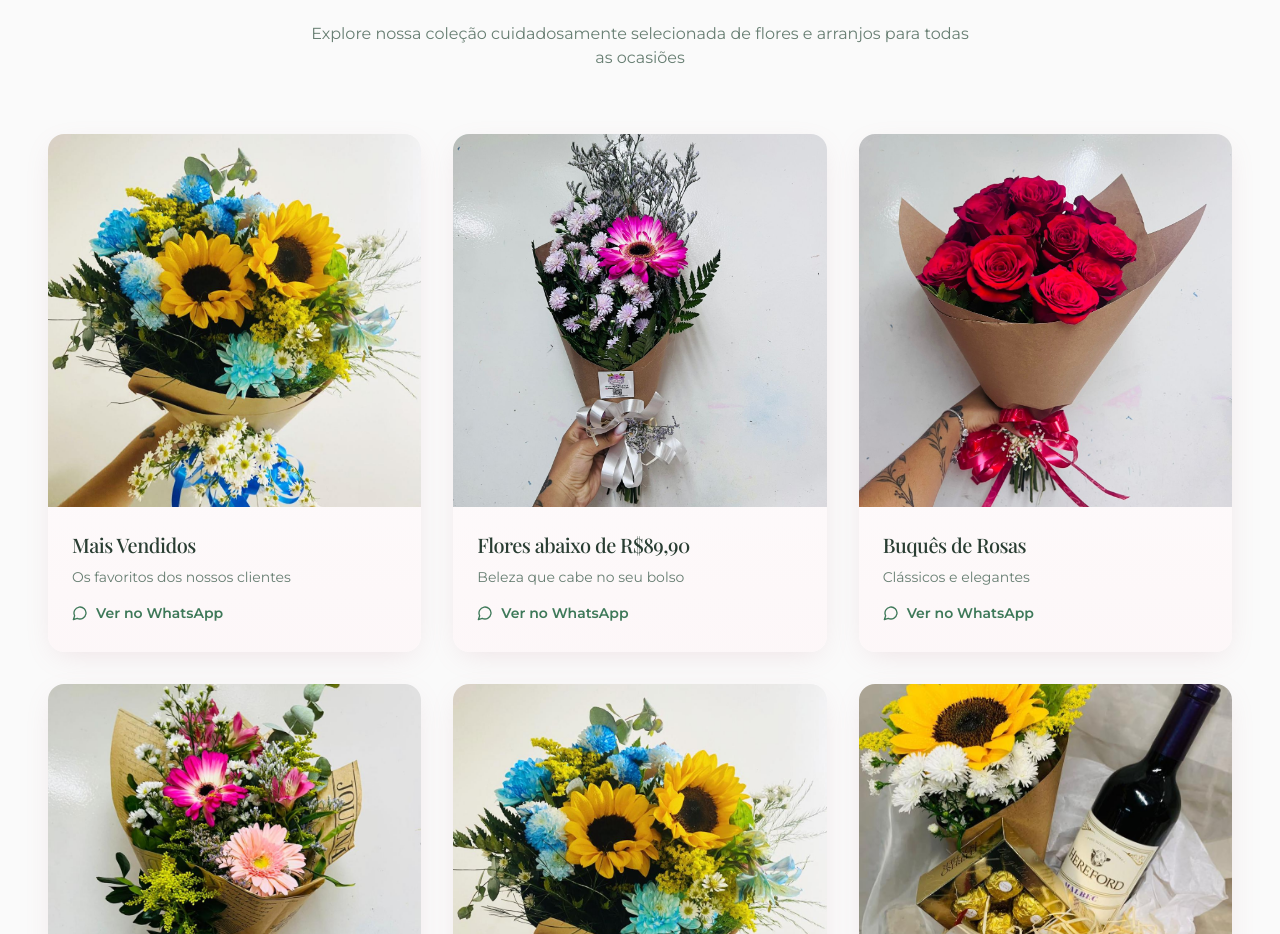
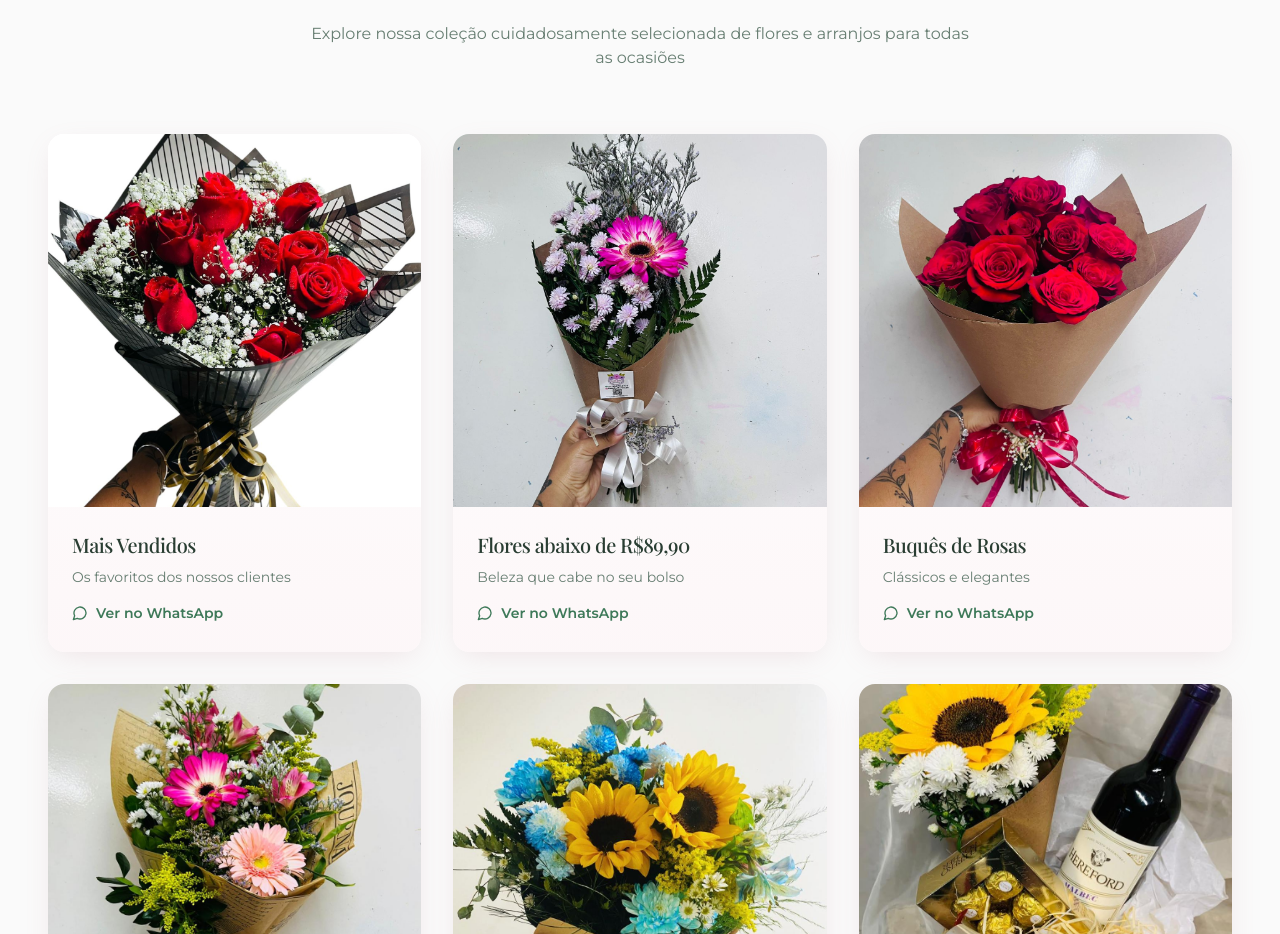
Before and after one commit to henrique3ab/CamilaFlores, a React (Vite) app: page / in a window 1280 px wide. Shown: the part 1023-1957 px from the top of the page. Built offline with nearby package versions, Linux system fonts and the light colour scheme; the HTML template or start-up script is replaced by a standard one; a web font is replaced by a local one.

Commit message:
Update CategoriesSection.tsx

```diff
--- a/src/components/CategoriesSection.tsx
+++ b/src/components/CategoriesSection.tsx
@@ -13,7 +13,7 @@ const categories = [
     id: 1,
     title: "Mais Vendidos",
     description: "Os favoritos dos nossos clientes",
-    image: "/images/catalogue/vanGogh.jpeg",
+    image: "/images/catalogue/maisvendido.jpeg",
     message: "Olá! Quero ver os produtos mais vendidos.",
   },
   {
```
